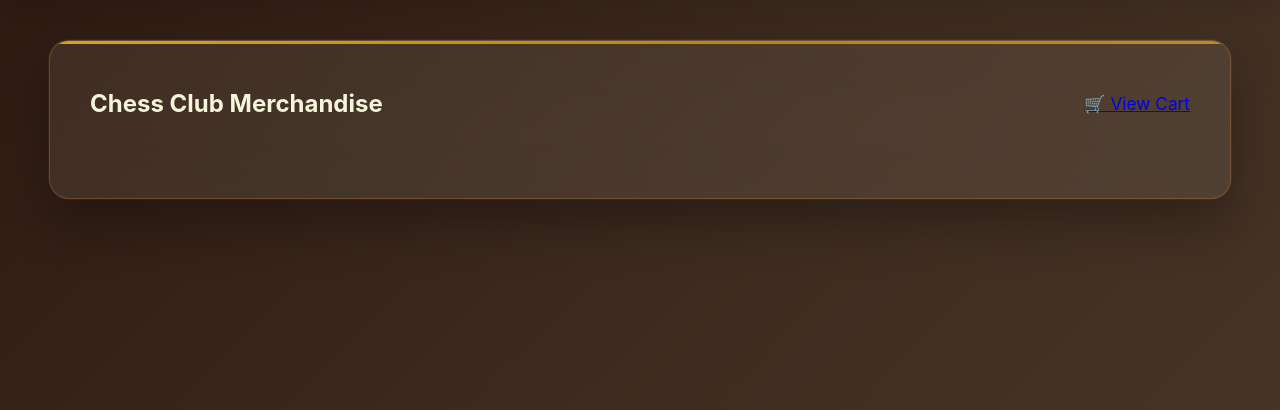
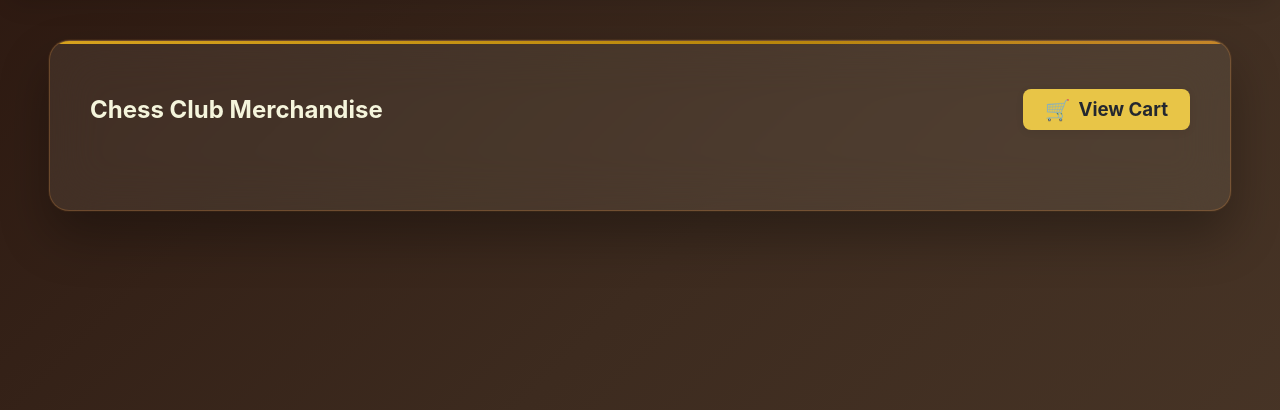
Before and after one commit to irfandanial13/chessclub, a CodeIgniter 4 app: the page made by app/Views/merchandise/index.php in a window 1280 px wide. Shown: the part 122-532 px from the top of the page. Run offline with PHP 8.4 and a stand-in for CodeIgniter, Linux system fonts and the light colour scheme; the template is opened without the code that fills it, so the values that code supplies are empty; some libraries are stand-ins or nearby versions.

Commit message:
gila im2

```diff
--- a/app/Views/merchandise/index.php
+++ b/app/Views/merchandise/index.php
@@ -13,9 +13,30 @@
         .merch-card form { margin: 0; }
         .merch-card button { background: #e8c547; color: #23272f; border: none; border-radius: 6px; padding: 8px 18px; font-weight: bold; cursor: pointer; transition: background 0.2s; }
         .merch-card button:hover { background: #fffbe6; }
-        .cart-link { margin-left: 18px; font-size: 1.08em; }
-        .cart-link a { color: #e8c547; font-weight: bold; text-decoration: none; }
-        .cart-link a:hover { text-decoration: underline; }
+        .cart-link-btn {
+            display: flex;
+            align-items: center;
+            gap: 8px;
+            background: #e8c547;
+            color: #23272f !important;
+            font-weight: bold;
+            border-radius: 8px;
+            padding: 8px 22px;
+            box-shadow: 0 2px 8px #0001;
+            text-decoration: none;
+            font-size: 1.08em;
+            transition: background 0.18s, box-shadow 0.18s;
+        }
+        .cart-link-btn:hover {
+            background: #fffbe6;
+            box-shadow: 0 4px 16px #0002;
+        }
+        .cart-icon {
+            font-size: 1.18em;
+        }
+        .cart-text {
+            font-size: 1.08em;
+        }
         .toast-success {
             position: fixed;
             top: 32px;
@@ -52,7 +73,9 @@
 <div class="elite-login" style="max-width: 1100px;">
     <div style="display: flex; justify-content: space-between; align-items: center; margin-bottom: 18px;">
         <h2 style="margin: 0;">Chess Club Merchandise</h2>
-        <a href="<?= base_url('merchandise/cart') ?>" class="cart-link">🛒 View Cart</a>
+        <a href="<?= base_url('merchandise/cart') ?>" class="cart-link-btn">
+            <span class="cart-icon">🛒</span> <span class="cart-text">View Cart</span>
+        </a>
     </div>
     <div class="merch-grid">
         <?php foreach ($items as $item): ?>
```
